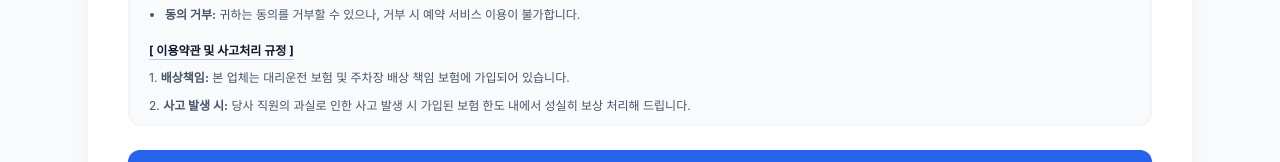
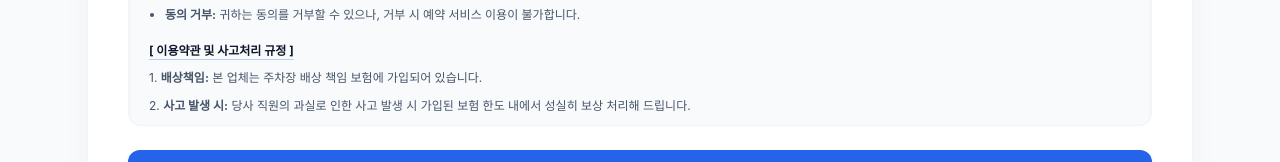
Before and after one commit to blueeye2024/parking, a React (Vite) app in the folder frontend/: page / in a window 1280 px wide. Shown: the part 1801-1963 px from the top of the page. Built offline with nearby package versions, Linux system fonts and the light colour scheme; a web font is replaced by a local one.

Commit message:
docs: remove valet insurance mention from agreement

```diff
--- a/frontend/src/components/Reserve.jsx
+++ b/frontend/src/components/Reserve.jsx
@@ -346,7 +346,7 @@ const Reserve = () => {
                                         <section>
                                             <h4 className="font-bold text-slate-900 mb-2 underline underline-offset-4 decoration-brand/30">[ 이용약관 및 사고처리 규정 ]</h4>
                                             <div className="space-y-2">
-                                                <p>1. <strong>배상책임:</strong> 본 업체는 대리운전 보험 및 주차장 배상 책임 보험에 가입되어 있습니다. </p>
+                                                <p>1. <strong>배상책임:</strong> 본 업체는 주차장 배상 책임 보험에 가입되어 있습니다. </p>
                                                 <p>2. <strong>사고 발생 시:</strong> 당사 직원의 과실로 인한 사고 발생 시 가입된 보험 한도 내에서 성실히 보상 처리해 드립니다.</p>
                                                 <p>3. <strong>면책 조항:</strong> 다음의 경우 당사는 책임을 지지 않습니다.</p>
                                                 <ul className="list-disc ml-4 space-y-1">
```
